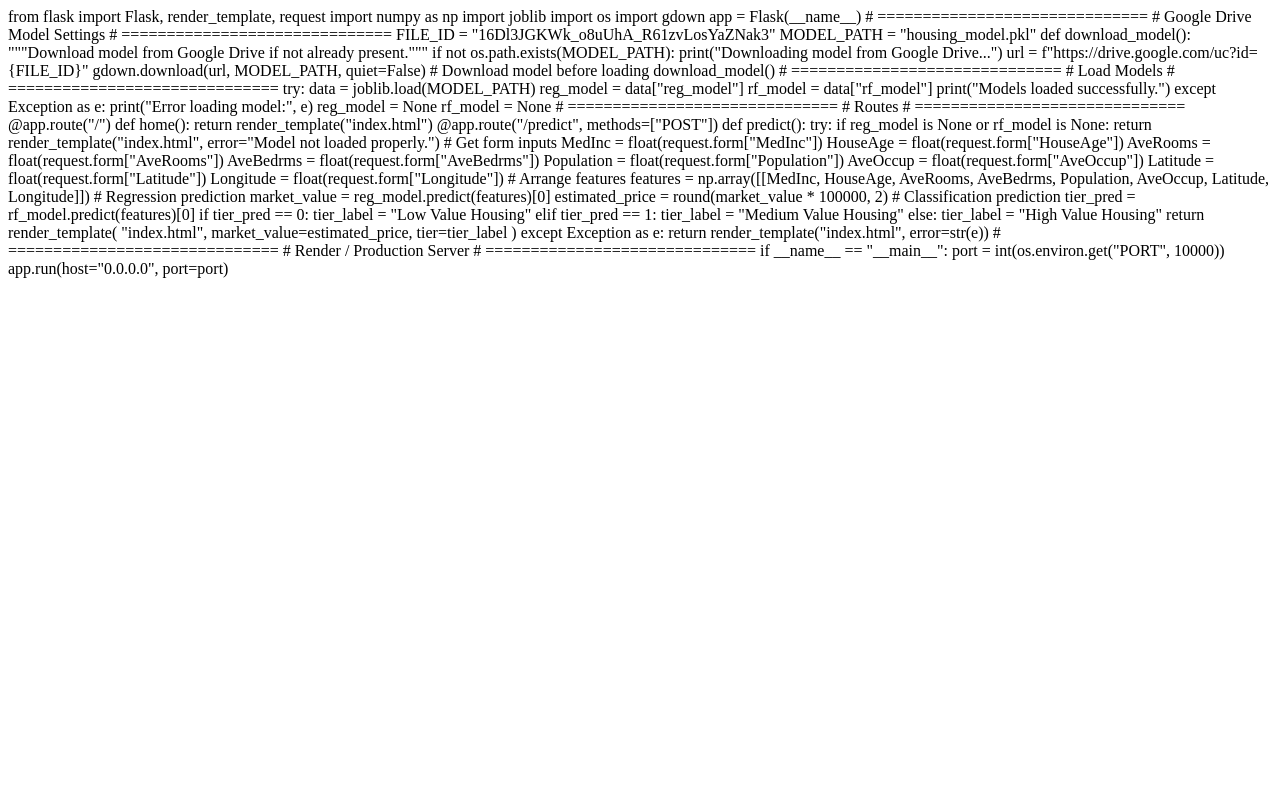
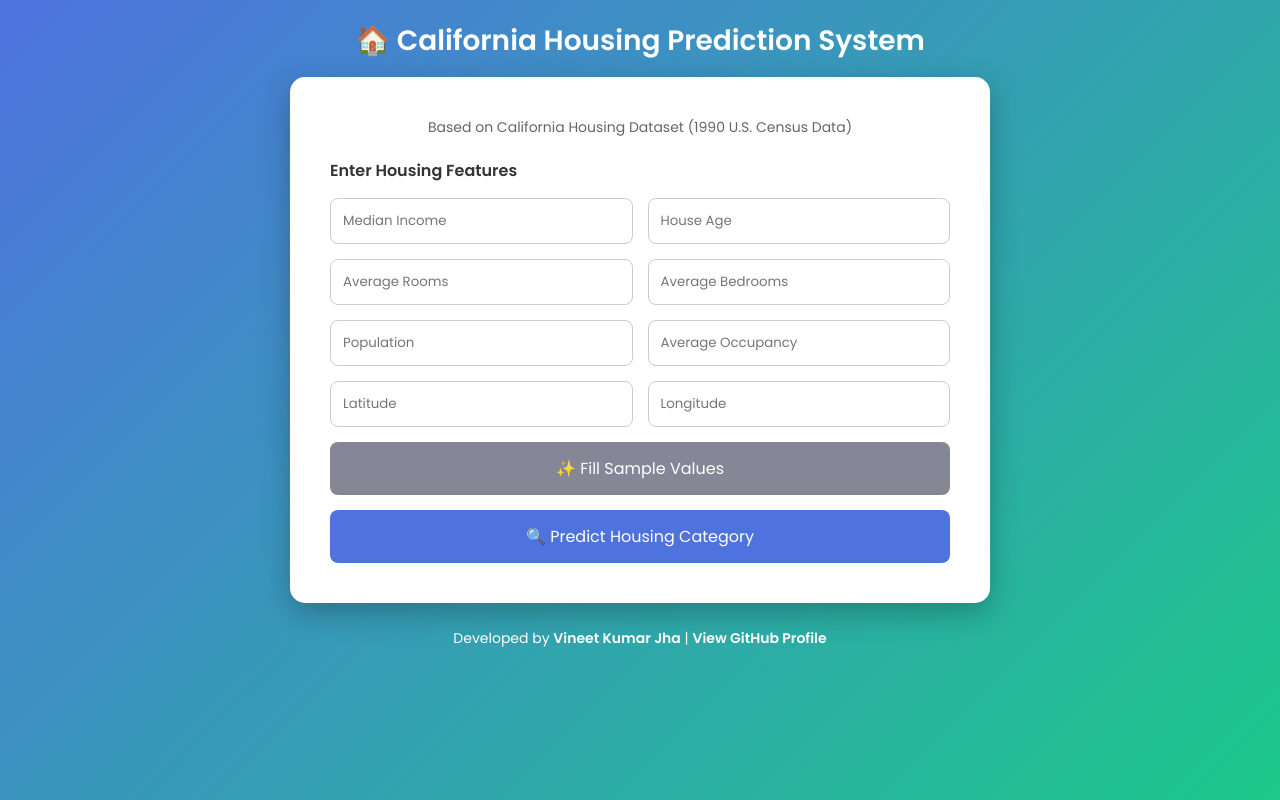
Before and after one commit to 2305100-Vineet/housing-web-app, a Flask app: page / in a window 1280 px wide. Run offline with Flask 3, Linux system fonts and the light colour scheme; parts of the project's set-up code (start-up, migrations or seed data) failed here and were passed over.

Commit message:
Update index.html

```diff
--- a/templates/index.html
+++ b/templates/index.html
@@ -1,102 +1,246 @@
-from flask import Flask, render_template, request
-import numpy as np
-import joblib
-import os
-import gdown
+<!DOCTYPE html>
+<html lang="en">
+<head>
+    <meta charset="UTF-8">
+    <title>California Housing Prediction System</title>
+    <meta name="viewport" content="width=device-width, initial-scale=1.0">
 
-app = Flask(__name__)
+    <link href="https://fonts.googleapis.com/css2?family=Poppins:wght@300;400;600&display=swap" rel="stylesheet">
 
-# ==============================
-# Google Drive Model Settings
-# ==============================
+    <style>
+        * {
+            margin: 0;
+            padding: 0;
+            box-sizing: border-box;
+            font-family: 'Poppins', sans-serif;
+        }
 
-FILE_ID = "16Dl3JGKWk_o8uUhA_R61zvLosYaZNak3"
-MODEL_PATH = "housing_model.pkl"
+        body {
+            background: linear-gradient(135deg, #4e73df, #1cc88a);
+            display: flex;
+            flex-direction: column;
+            align-items: center;
+            min-height: 100vh;
+            padding: 20px;
+        }
 
+        .page-title {
+            color: white;
+            font-size: 28px;
+            font-weight: 600;
+            margin-bottom: 15px;
+            text-align: center;
+        }
 
-def download_model():
-    """Download model from Google Drive if not already present."""
-    if not os.path.exists(MODEL_PATH):
-        print("Downloading model from Google Drive...")
-        url = f"https://drive.google.com/uc?id={FILE_ID}"
-        gdown.download(url, MODEL_PATH, quiet=False)
+        .container {
+            background: white;
+            padding: 40px;
+            border-radius: 15px;
+            width: 100%;
+            max-width: 700px;
+            box-shadow: 0 10px 30px rgba(0, 0, 0, 0.25);
+            animation: fadeIn 0.8s ease-in-out;
+        }
 
+        .subtitle {
+            text-align: center;
+            font-size: 14px;
+            color: #666;
+            margin-bottom: 20px;
+        }
 
-# Download model before loading
-download_model()
+        .section-title {
+            font-weight: 600;
+            margin-bottom: 15px;
+            color: #333;
+        }
 
-# ==============================
-# Load Models
-# ==============================
+        form {
+            display: grid;
+            grid-template-columns: 1fr 1fr;
+            gap: 15px;
+        }
 
-try:
-    data = joblib.load(MODEL_PATH)
-    reg_model = data["reg_model"]
-    rf_model = data["rf_model"]
-    print("Models loaded successfully.")
-except Exception as e:
-    print("Error loading model:", e)
-    reg_model = None
-    rf_model = None
+        input {
+            padding: 12px;
+            border-radius: 8px;
+            border: 1px solid #ccc;
+            transition: 0.3s;
+        }
 
+        input:focus {
+            border-color: #4e73df;
+            outline: none;
+        }
 
-# ==============================
-# Routes
-# ==============================
+        button {
+            grid-column: span 2;
+            padding: 14px;
+            background: #4e73df;
+            color: white;
+            border: none;
+            border-radius: 8px;
+            cursor: pointer;
+            font-size: 16px;
+            transition: 0.3s;
+        }
 
-@app.route("/")
-def home():
-    return render_template("index.html")
+        button:hover {
+            background: #2e59d9;
+        }
 
+        .sample-btn {
+            background: #858796;
+        }
 
-@app.route("/predict", methods=["POST"])
-def predict():
-    try:
-        if reg_model is None or rf_model is None:
-            return render_template("index.html", error="Model not loaded properly.")
+        .sample-btn:hover {
+            background: #6c757d;
+        }
 
-        # Get form inputs
-        MedInc = float(request.form["MedInc"])
-        HouseAge = float(request.form["HouseAge"])
-        AveRooms = float(request.form["AveRooms"])
-        AveBedrms = float(request.form["AveBedrms"])
-        Population = float(request.form["Population"])
-        AveOccup = float(request.form["AveOccup"])
-        Latitude = float(request.form["Latitude"])
-        Longitude = float(request.form["Longitude"])
+        .spinner {
+            display: none;
+            margin: 20px auto;
+            border: 6px solid #f3f3f3;
+            border-top: 6px solid #4e73df;
+            border-radius: 50%;
+            width: 50px;
+            height: 50px;
+            animation: spin 1s linear infinite;
+        }
 
-        # Arrange features
-        features = np.array([[MedInc, HouseAge, AveRooms, AveBedrms,
-                              Population, AveOccup, Latitude, Longitude]])
+        @keyframes spin {
+            0% { transform: rotate(0deg); }
+            100% { transform: rotate(360deg); }
+        }
 
-        # Regression prediction
-        market_value = reg_model.predict(features)[0]
-        estimated_price = round(market_value * 100000, 2)
+        .result {
+            margin-top: 20px;
+            padding: 20px;
+            border-radius: 10px;
+            background: #eafaf1;
+            color: #155724;
+            text-align: center;
+            font-weight: 500;
+            animation: fadeResult 0.8s ease-in-out;
+        }
 
-        # Classification prediction
-        tier_pred = rf_model.predict(features)[0]
+        .error {
+            margin-top: 20px;
+            padding: 20px;
+            border-radius: 10px;
+            background: #fdecea;
+            color: #b71c1c;
+            text-align: center;
+        }
 
-        if tier_pred == 0:
-            tier_label = "Low Value Housing"
-        elif tier_pred == 1:
-            tier_label = "Medium Value Housing"
-        else:
-            tier_label = "High Value Housing"
+        footer {
+            margin-top: 25px;
+            color: white;
+            text-align: center;
+            font-size: 14px;
+        }
 
-        return render_template(
-            "index.html",
-            market_value=estimated_price,
-            tier=tier_label
-        )
+        footer a {
+            color: #fff;
+            font-weight: 600;
+            text-decoration: none;
+        }
 
-    except Exception as e:
-        return render_template("index.html", error=str(e))
+        footer a:hover {
+            text-decoration: underline;
+        }
 
+        @keyframes fadeIn {
+            from { opacity: 0; transform: translateY(20px); }
+            to { opacity: 1; transform: translateY(0); }
+        }
 
-# ==============================
-# Render / Production Server
-# ==============================
+        @keyframes fadeResult {
+            from { opacity: 0; transform: scale(0.95); }
+            to { opacity: 1; transform: scale(1); }
+        }
 
-if __name__ == "__main__":
-    port = int(os.environ.get("PORT", 10000))
-    app.run(host="0.0.0.0", port=port)
+        @media(max-width: 600px) {
+            form {
+                grid-template-columns: 1fr;
+            }
+            button {
+                grid-column: span 1;
+            }
+        }
+    </style>
+
+    <script>
+        function showSpinner() {
+            document.getElementById("spinner").style.display = "block";
+        }
+
+        function fillSample() {
+            document.getElementsByName("MedInc")[0].value = 5;
+            document.getElementsByName("HouseAge")[0].value = 25;
+            document.getElementsByName("AveRooms")[0].value = 6;
+            document.getElementsByName("AveBedrms")[0].value = 1;
+            document.getElementsByName("Population")[0].value = 800;
+            document.getElementsByName("AveOccup")[0].value = 3;
+            document.getElementsByName("Latitude")[0].value = 34;
+            document.getElementsByName("Longitude")[0].value = -118;
+        }
+    </script>
+</head>
+
+<body>
+
+<div class="page-title">
+    🏠 California Housing Prediction System
+</div>
+
+<div class="container">
+
+    <div class="subtitle">
+        Based on California Housing Dataset (1990 U.S. Census Data)
+    </div>
+
+    <div class="section-title">
+        Enter Housing Features
+    </div>
+
+    <form action="/predict" method="POST" onsubmit="showSpinner()">
+        <input type="number" step="any" name="MedInc" placeholder="Median Income" required>
+        <input type="number" step="any" name="HouseAge" placeholder="House Age" required>
+        <input type="number" step="any" name="AveRooms" placeholder="Average Rooms" required>
+        <input type="number" step="any" name="AveBedrms" placeholder="Average Bedrooms" required>
+        <input type="number" step="any" name="Population" placeholder="Population" required>
+        <input type="number" step="any" name="AveOccup" placeholder="Average Occupancy" required>
+        <input type="number" step="any" name="Latitude" placeholder="Latitude" required>
+        <input type="number" step="any" name="Longitude" placeholder="Longitude" required>
+
+        <button type="button" class="sample-btn" onclick="fillSample()">✨ Fill Sample Values</button>
+        <button type="submit">🔍 Predict Housing Category</button>
+    </form>
+
+    <div class="spinner" id="spinner"></div>
+
+    {% if market_value %}
+        <div class="result">
+            <p><strong>Estimated Market Value:</strong> ${{ market_value }}</p>
+            <p><strong>Predicted Category:</strong> {{ tier }}</p>
+        </div>
+    {% endif %}
+
+    {% if error %}
+        <div class="error">
+            {{ error }}
+        </div>
+    {% endif %}
+
+</div>
+
+<footer>
+    Developed by <strong>Vineet Kumar Jha</strong> |
+    <a href="https://github.com/2305100-Vineet" target="_blank">
+        View GitHub Profile
+    </a>
+</footer>
+
+</body>
+</html>
```
